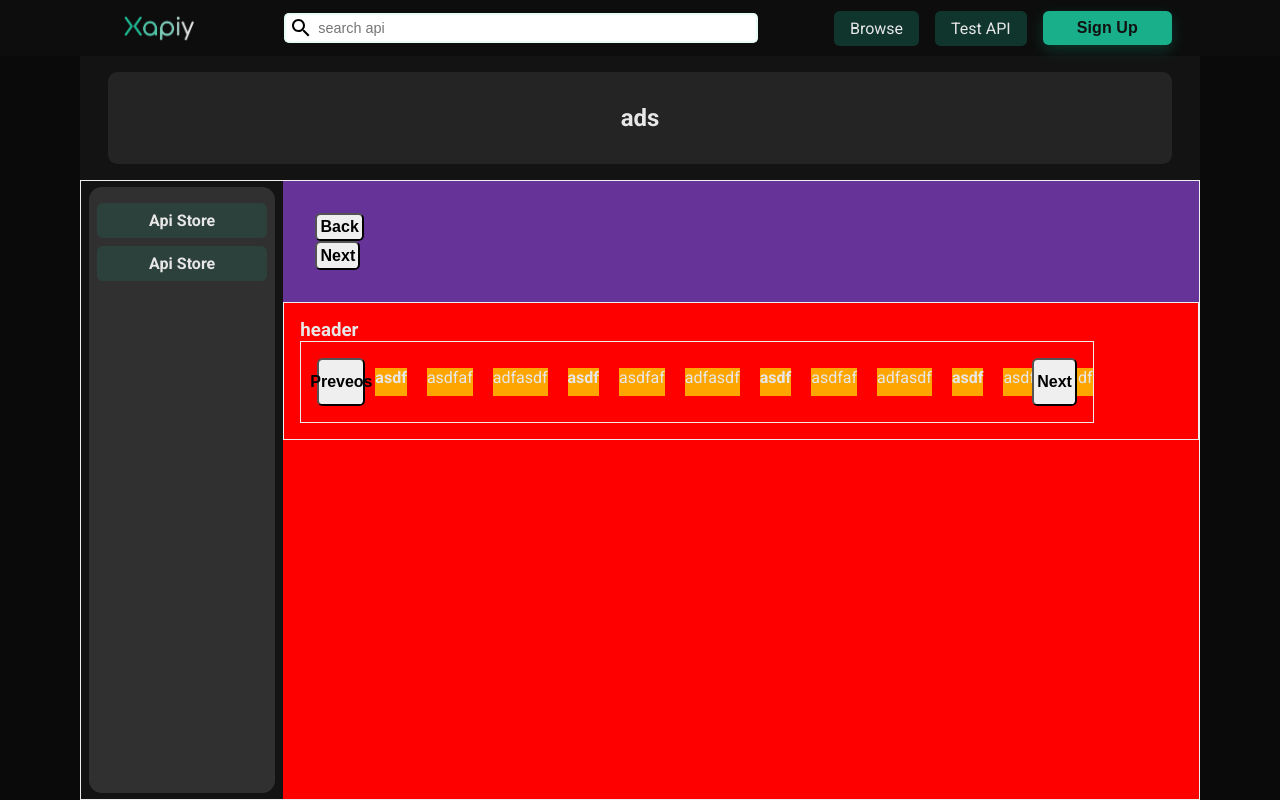
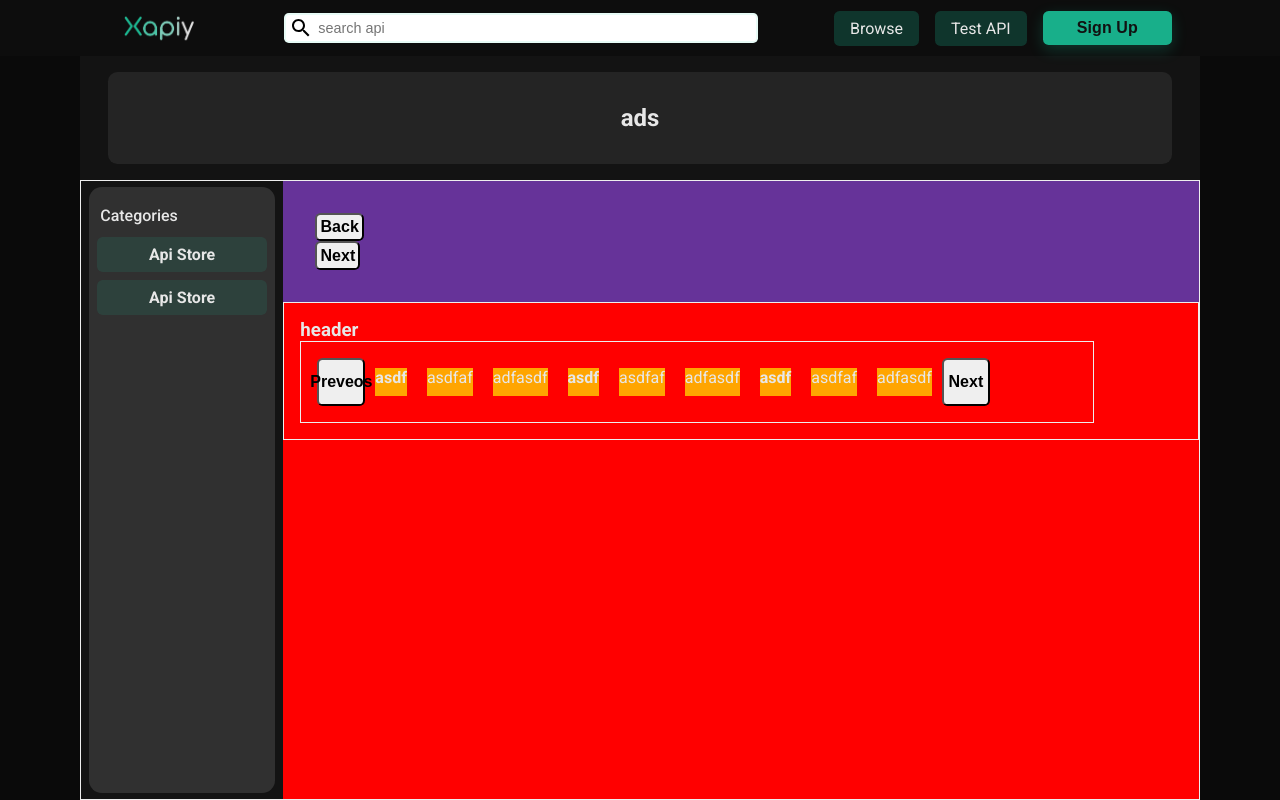
Before and after one commit to S1D007/xapiy.com, a Next.js app: page /browse in a window 1280 px wide. Built offline with nearby package versions, Linux system fonts and the light colour scheme.

Commit message:
toast and bug fixing

```diff
--- a/pages/_app.js
+++ b/pages/_app.js
@@ -1,4 +1,5 @@
 import '../styles/globals.css'
+
 import Navbar from '../components/Navbar/Navbar';
 function MyApp({ Component, pageProps }) {
   return (
--- a/pages/browse/browse.module.css
+++ b/pages/browse/browse.module.css
@@ -51,6 +51,13 @@
     height: 98%;
     overflow-y: auto;
 }
+.sidebar_nav header{
+    position: sticky;
+    top: 0;
+    left: 0%;
+    margin: 0.2rem;
+    font-weight: 500;
+}
 .sidebar_nav li{
     list-style: none;
     width: 100%;
@@ -85,6 +92,8 @@
     padding: 1rem;
     border: 1px solid #eee;
 }
+
+/* // scrollable div class  */
 .scroll_in_x{
     padding: 1rem;
     border: 1px solid #eee;
@@ -92,6 +101,15 @@
     display: flex;
     overflow-x: scroll;
     position: relative;
+    scroll-behavior: smooth;
+}
+.scroll_in_x::-webkit-scrollbar{
+    width: 0px;
+    height: 2px;
+}
+.scroll_in_x::-webkit-scrollbar-thumb{
+    background-color: green;
+
 }
 
 /* buttons for scroll  */
--- a/pages/browse/index.js
+++ b/pages/browse/index.js
@@ -1,10 +1,17 @@
 import React , {useState , useRef}from 'react'
 import Link from 'next/link'
 import style from "./browse.module.css"
+import TrendingUpIcon from '@mui/icons-material/TrendingUp';
 
 const index = () => {
     let scrolldiv = useRef()
-    console.log(scrolldiv)
+    const prevScroll = ()=>{
+        scrolldiv.current.scrollBy(-150 , 0)
+    }
+    const nextScroll = ()=>{
+        scrolldiv.current.scrollBy(150 , 0)
+    }
+
   return (
     <main className={style.main_page}>
         <main className={style.width_container}>
@@ -16,6 +23,7 @@ const index = () => {
 
             <section className={style.content_body_nav_section}>
             <nav className={style.sidebar_nav}>
+                <header>Categories</header>
                 <li><Link href="#">api store</Link></li>
                 <li><Link href="#">api store</Link></li>
             </nav>
@@ -28,7 +36,7 @@ const index = () => {
                 <section className={style.more_api_container}>
                     <h1>header</h1>
                     <section className={style.scroll_in_x} ref={scrolldiv}>
-                        <button className={style.prev_btn}>preveos</button>
+                        <button className={style.prev_btn} onClick={prevScroll}>preveos</button>
                         <div><h1>asdf</h1></div>
                         <div>asdfaf</div>
                         <div>adfasdf</div>
@@ -38,10 +46,7 @@ const index = () => {
                         <div><h1>asdf</h1></div>
                         <div>asdfaf</div>
                         <div>adfasdf</div>
-                        <div><h1>asdf</h1></div>
-                        <div>asdfaf</div>
-                        <div>adfasdf</div>
-                        <button className={style.next_btn}>next</button>
+                        <button className={style.next_btn} onClick={nextScroll}>next</button>
                     </section>
                 </section>
 
```
Also changed, not shown: pages/editor/Editor.module.css (+5 -4 lines), pages/editor/index.js (+14 -2 lines).
